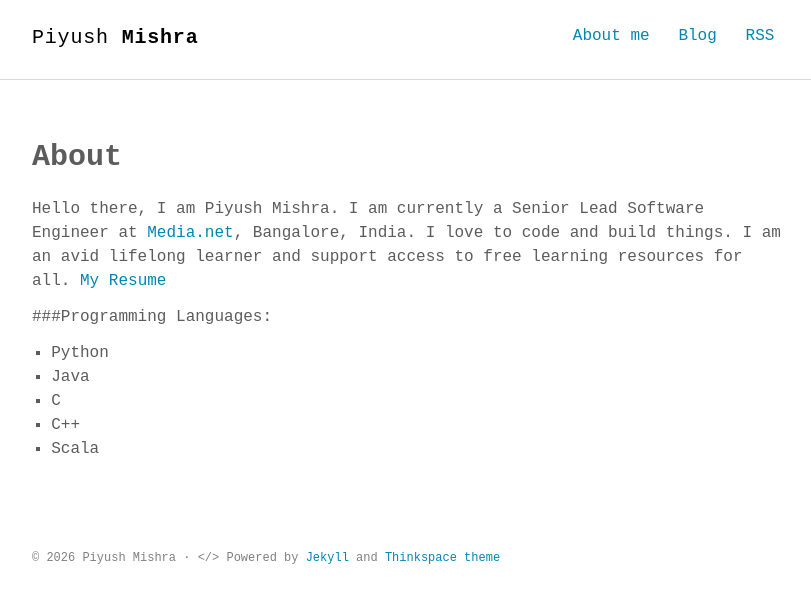
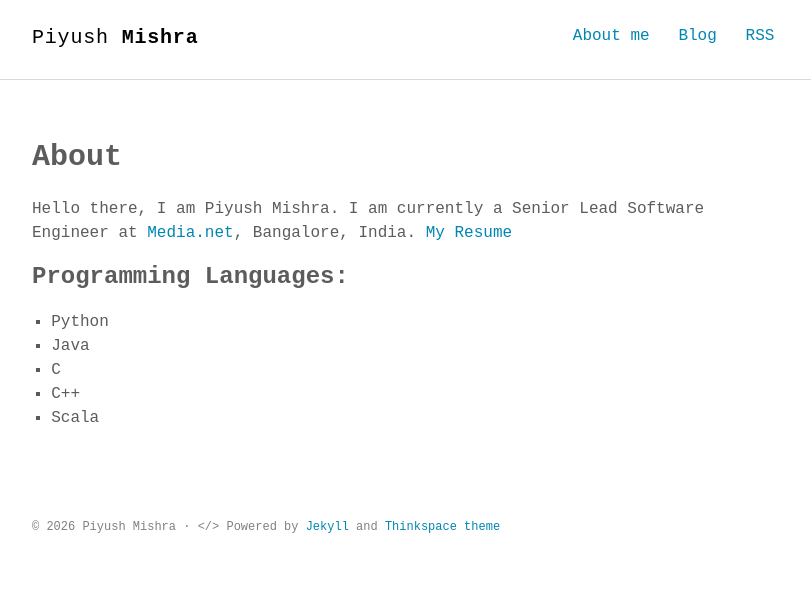
Before and after one commit to piymis/piymis.github.io, a Jekyll site: the page built from about.md, in a window 1280 px wide. Shown: the top 603 px of the page, without its empty margins (232-1043 px from the left). Built offline with Jekyll 4.4.1, drawn with Linux system fonts in a browser that asks for light colours; some web fonts are replaced; a script that is not in the unit is left out.

Commit message:
Updated About

```diff
--- a/about.md
+++ b/about.md
@@ -1,12 +1,13 @@
 ---
 title: About
+date: 2026-05-07 03:17:00 +05:30
 permalink: "/about/"
 layout: page
 ---
 
-Hello there, I am Piyush Mishra. I am currently a Senior Lead Software Engineer at [Media.net](https://www.media.net/), Bangalore, India. I love to code and build things. I am an avid lifelong learner and support access to free learning resources for all. [My Resume](https://github.com/piymis/resume-1/raw/oct-2021/resume.pdf)
+Hello there, I am Piyush Mishra. I am currently a Senior Lead Software Engineer at [Media.net](https://www.media.net/), Bangalore, India. [My Resume](https://github.com/piymis/resume-1/raw/oct-2021/resume.pdf)
 
-###Programming Languages:
+### Programming Languages:
 * Python
 * Java
 * C
```
